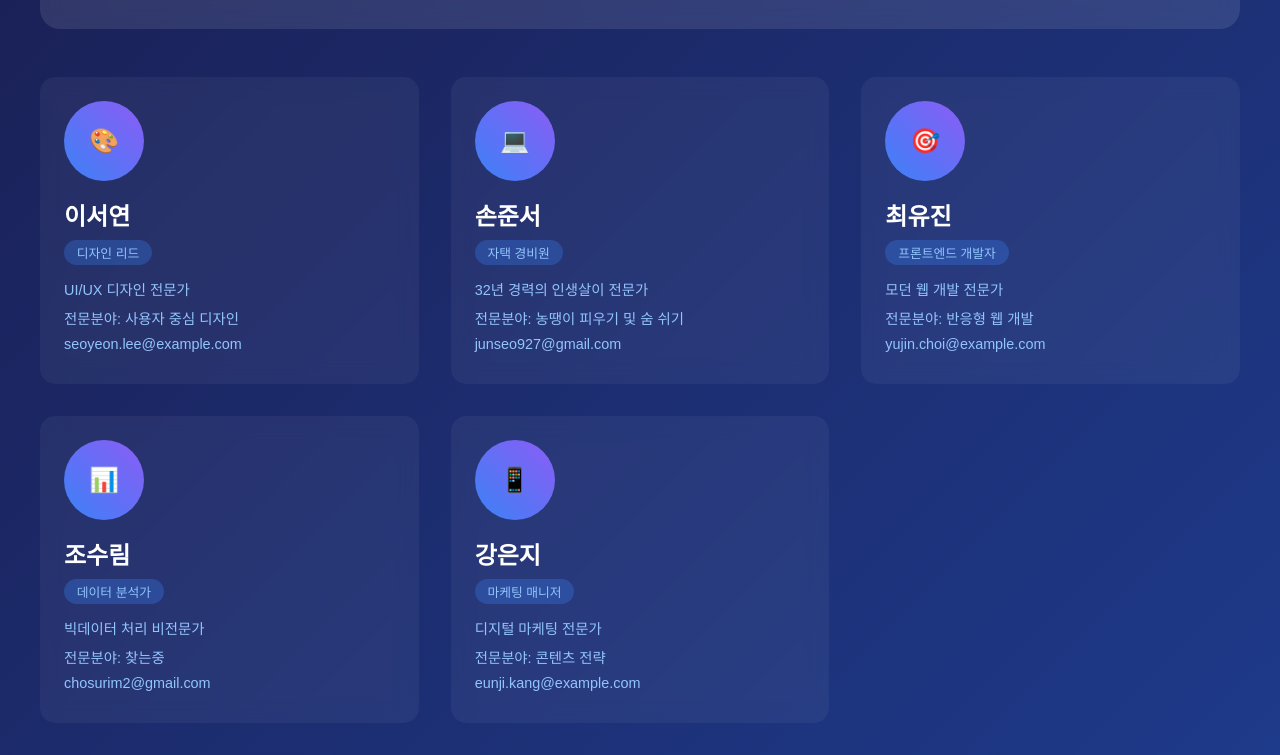
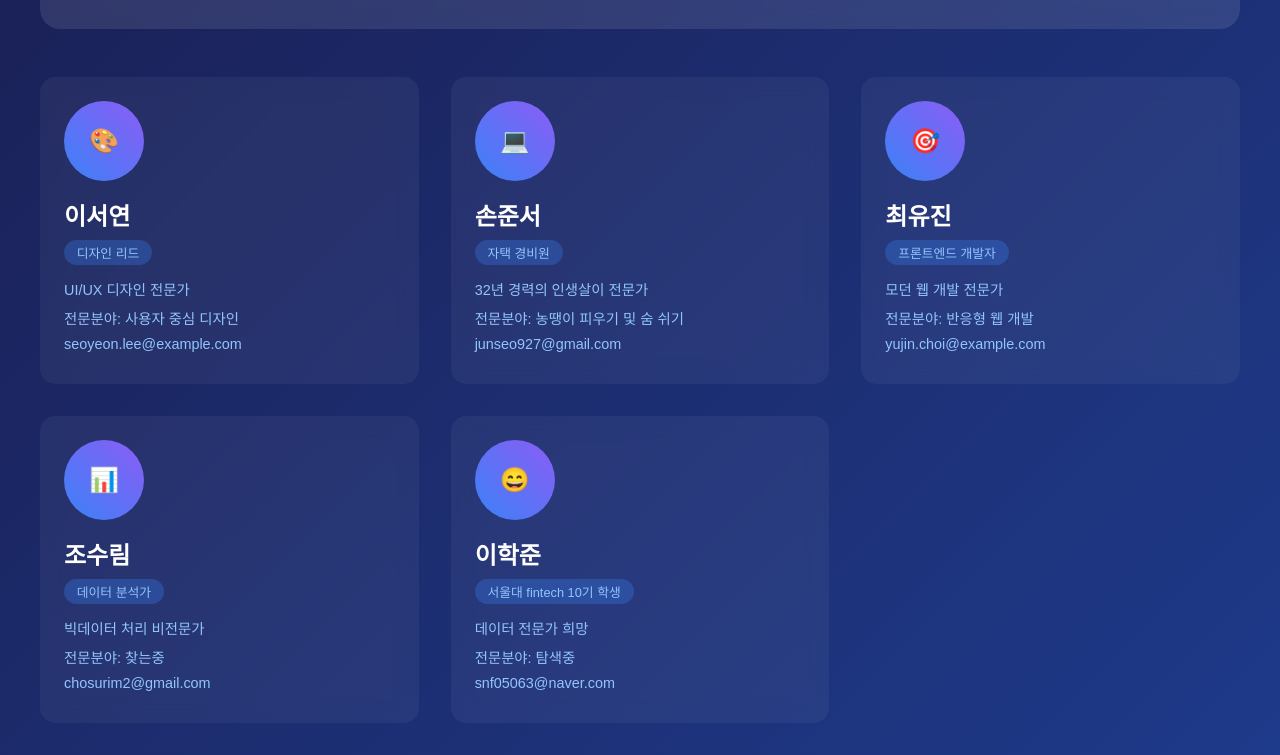
Before and after one commit to SNU-team7/SNU_Team7_homepage, a plain HTML site: page index.html in a window 1280 px wide. Shown: the part 423-1178 px from the top of the page. Drawn offline with nearby package versions, Linux system fonts and the light colour scheme.

Commit message:
Update index.html

```diff
--- a/index.html
+++ b/index.html
@@ -224,13 +224,13 @@
             </div>
 
             <div class="team-member animate__animated animate__fadeInUp" style="animation-delay: 1s">
-                <div class="member-avatar">📱</div>
+                <div class="member-avatar">😄</div>
                 <div class="member-info">
-                    <h3>강은지</h3>
-                    <span class="member-badge">마케팅 매니저</span>
-                    <p class="info-text">디지털 마케팅 전문가</p>
-                    <p class="info-text">전문분야: 콘텐츠 전략</p>
-                    <p class="info-text">eunji.kang@example.com</p>
+                    <h3>이학준</h3>
+                    <span class="member-badge">서울대 fintech 10기 학생</span>
+                    <p class="info-text">데이터 전문가 희망</p>
+                    <p class="info-text">전문분야: 탐색중 </p>
+                    <p class="info-text">snf05063@naver.com</p>
                 </div>
             </div>
         </div>
```
